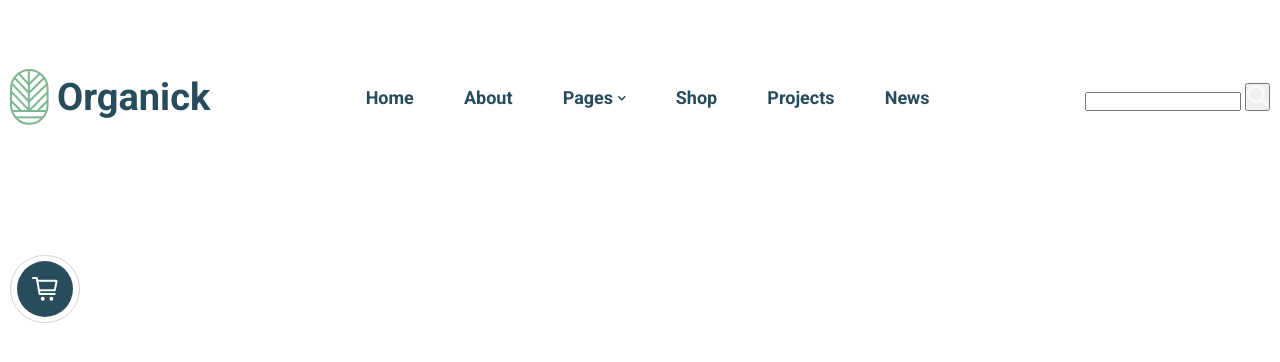
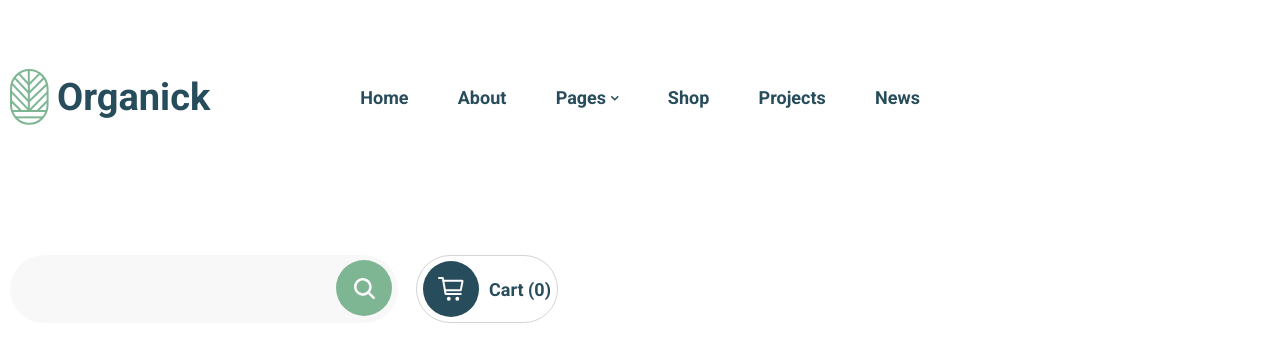
Before and after one commit to yana-bkv/agriculture, a plain HTML site: page index.html in a window 1280 px wide. Drawn offline with Linux system fonts and the light colour scheme.

Commit message:
fix: some html

```diff
--- a/index.html
+++ b/index.html
@@ -8,8 +8,8 @@
 <body>
 	<header>
 		<div class="header-container">
+			<div class="header-container-left">
 				<div class="header-logo">
-
 					<svg width="39" height="56" viewBox="0 0 39 56" fill="none" xmlns="http://www.w3.org/2000/svg">
 						<path d="M1.85059 41.9263H19.2909H36.7312" stroke="#7EB693" stroke-width="2" stroke-miterlimit="10"/>
 						<path d="M5.79102 48.3579L19.291 48.3579L32.791 48.3579" stroke="#7EB693" stroke-width="2" stroke-miterlimit="10"/>
@@ -27,7 +27,6 @@
 						<path d="M1 22.3159L18.8657 41.0738" stroke="#7EB693" stroke-width="2" stroke-miterlimit="10"/>
 						<path d="M19.291 54.7158C9.19019 54.7158 1 46.2635 1 35.8351V19.8806C1 9.45419 9.19019 1 19.291 1C29.3937 1 37.5821 9.45419 37.5821 19.8806V35.8351C37.5839 46.2635 29.3937 54.7158 19.291 54.7158Z" stroke="#7EB693" stroke-width="2" stroke-miterlimit="10"/>
 					</svg>
-
 					<span>Organick</span>
 				</div>
 				<nav>
@@ -44,10 +43,10 @@
 					<a href="/projects">Projects</a>
 					<a href="/news">News</a>
 				</nav>
-			<div class="search-bar">
-				<label>
+			</div>
+			<div class="header-container-right">
+				<div class="header-search-bar">
 					<input type="text">
-				</label>
 					<button>
 						<svg width="21" height="21" viewBox="0 0 21 21" fill="none" xmlns="http://www.w3.org/2000/svg">
 							<path d="M20.6781 18.8921L15.9175 14.1315C17.0637 12.6057 17.6824 10.7485 17.6803 8.84016C17.6803 3.96573 13.7146 0 8.84016 0C3.96573 0 0 3.96573 0 8.84016C0 13.7146 3.96573 17.6803 8.84016 17.6803C10.7485 17.6824 12.6057 17.0637 14.1315 15.9175L18.8921 20.6781C19.1331 20.8936 19.4474 21.0085 19.7705 20.9995C20.0936 20.9905 20.401 20.8581 20.6295 20.6295C20.8581 20.401 20.9905 20.0936 20.9995 19.7705C21.0085 19.4474 20.8936 19.1331 20.6781 18.8921V18.8921ZM2.52576 8.84016C2.52576 7.59129 2.89609 6.37047 3.58993 5.33207C4.28376 4.29367 5.26994 3.48434 6.42374 3.00642C7.57755 2.52849 8.84716 2.40345 10.072 2.64709C11.2969 2.89073 12.422 3.49212 13.3051 4.3752C14.1882 5.25829 14.7896 6.38341 15.0332 7.60828C15.2769 8.83315 15.1518 10.1028 14.6739 11.2566C14.196 12.4104 13.3866 13.3966 12.3483 14.0904C11.3099 14.7842 10.089 15.1546 8.84016 15.1546C7.16609 15.1526 5.56117 14.4866 4.37742 13.3029C3.19368 12.1192 2.52777 10.5142 2.52576 8.84016V8.84016Z" fill="#FAFAFA"/>
@@ -63,6 +62,8 @@
 							<path d="M7.1112 13.1837L22.3584 13.2907C22.4677 13.2908 22.5737 13.2529 22.6583 13.1837C22.7429 13.1144 22.8008 13.0179 22.8223 12.9107L24.5241 4.40145C24.5378 4.33283 24.5362 4.26203 24.5192 4.19414C24.5023 4.12625 24.4705 4.06297 24.4261 4.00886C24.3817 3.95476 24.3259 3.91118 24.2626 3.88128C24.1993 3.85138 24.1302 3.83589 24.0602 3.83594L5.56737 3.83594" stroke="white" stroke-width="2" stroke-linecap="round" stroke-linejoin="round"/>
 						</svg>
 					</button>
+					<span>Cart (0)</span>
+				</div>
 			</div>
 		</div>
 	</header>
```
Lines whose indentation alone changed are shown as unchanged.
